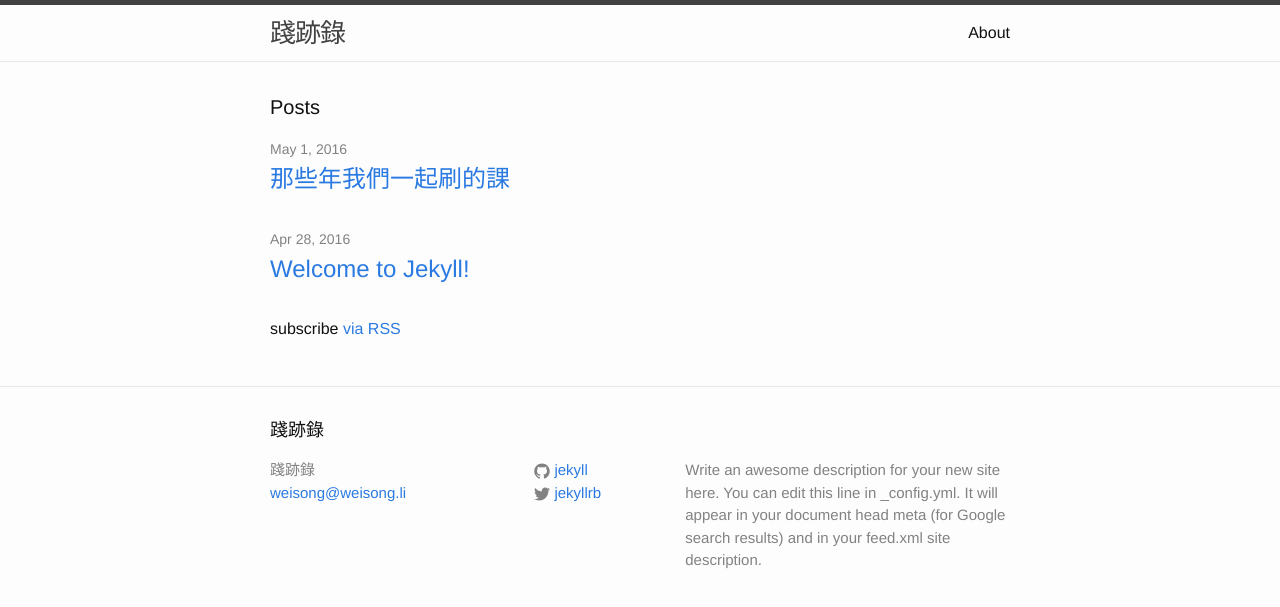
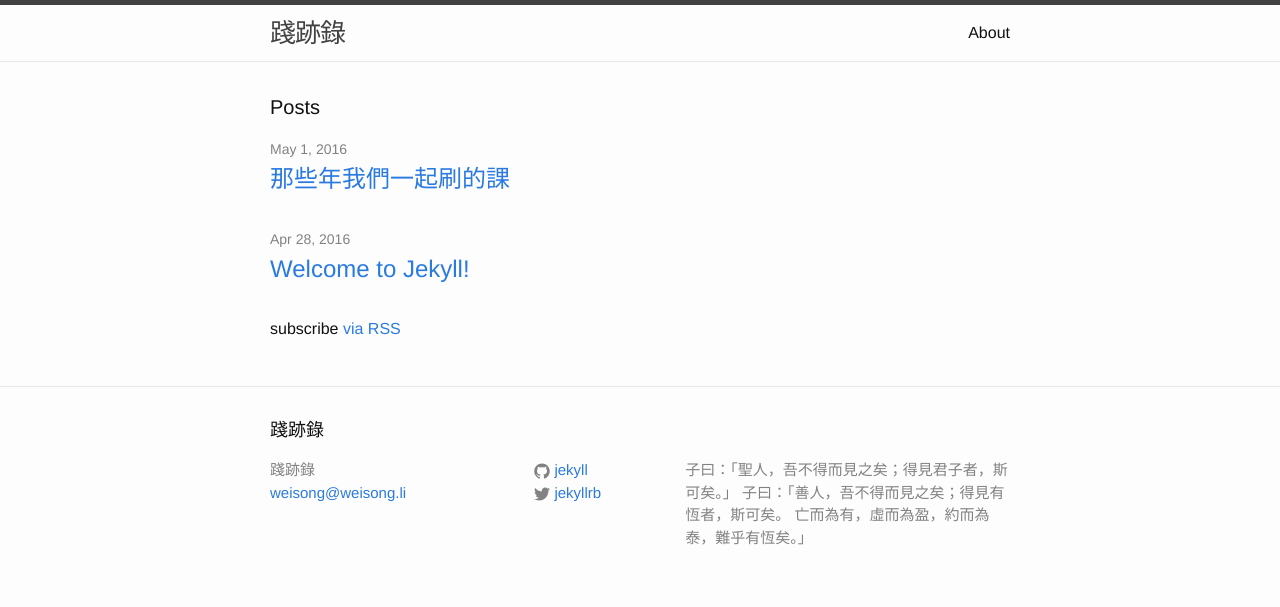
Before and after one commit to 28554010/28554010.github.io, a Jekyll site: the page built from index.html, in a window 1280 px wide. Shown: the top 607 px of the page. Built offline with Jekyll 4.4.1, drawn with Linux system fonts in a browser that asks for light colours.

Commit message:
add describtion

```diff
--- a/_config.yml
+++ b/_config.yml
@@ -9,9 +9,9 @@
 title: 踐跡錄
 email: weisong@weisong.li
 description: > # this means to ignore newlines until "baseurl:"
-  Write an awesome description for your new site here. You can edit this
-  line in _config.yml. It will appear in your document head meta (for
-  Google search results) and in your feed.xml site description.
+  子曰：「聖人，吾不得而見之矣；得見君子者，斯可矣。」
+  子曰：「善人，吾不得而見之矣；得見有恆者，斯可矣。
+  亡而為有，虛而為盈，約而為泰，難乎有恆矣。」
 baseurl: "" # the subpath of your site, e.g. /blog
 url: "http://weisong.li" # the base hostname & protocol for your site
 twitter_username: jekyllrb
```
Also changed, not shown: 1 other file.
